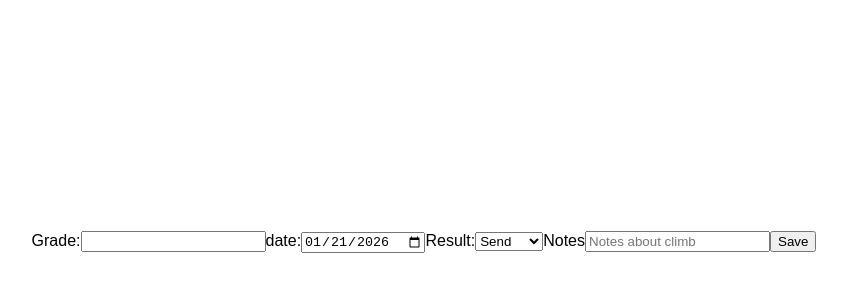
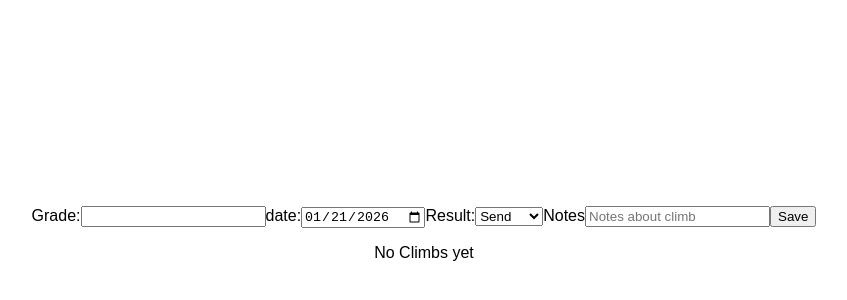
Before and after one commit to Alto0327/Bouldering-Tracker, a React (Vite) app: page / in a window 1280 px wide. Shown: the part 158-458 px from the top of the page, without its empty margins (216-1063 px from the left). Built offline with nearby package versions, Linux system fonts and the light colour scheme.

Commit message:
feat: show empty state when no climbs are logged

```diff
--- a/src/App.jsx
+++ b/src/App.jsx
@@ -21,9 +21,14 @@ function App() {
       <div className="AddClimbForm">
         <AddClimbform onAdd={addClimb}/>
       </div>
-      <div className='ClimbList'>
-        <ClimbList climbs={climbs}/>
-      </div>
+      {climbs.length === 0 ? (
+        <p>No Climbs yet</p>
+      ):(
+        <div className='ClimbList'>
+          <ClimbList climbs={climbs}/>
+        </div>
+        )
+      }
     </>
   )
 }
```
